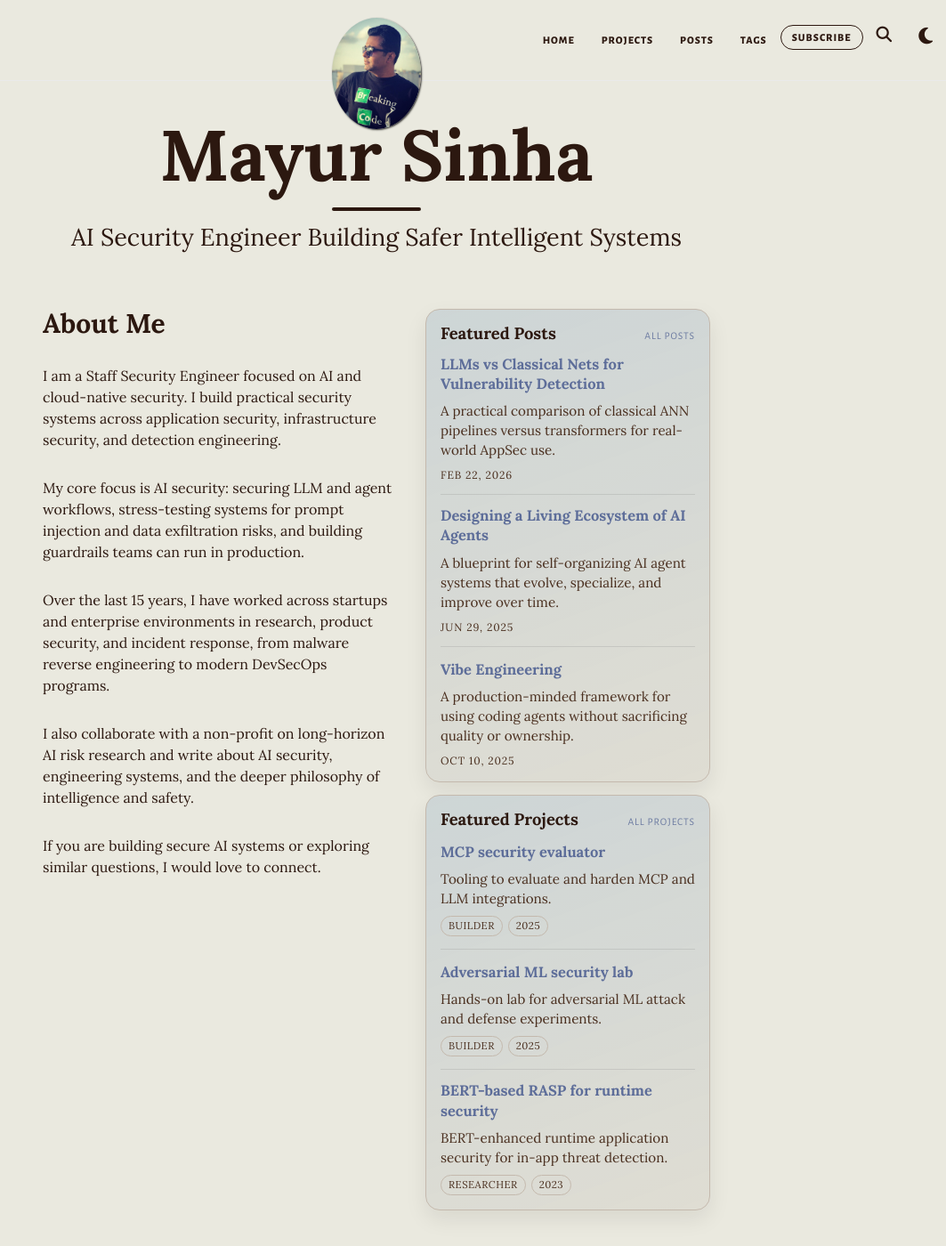
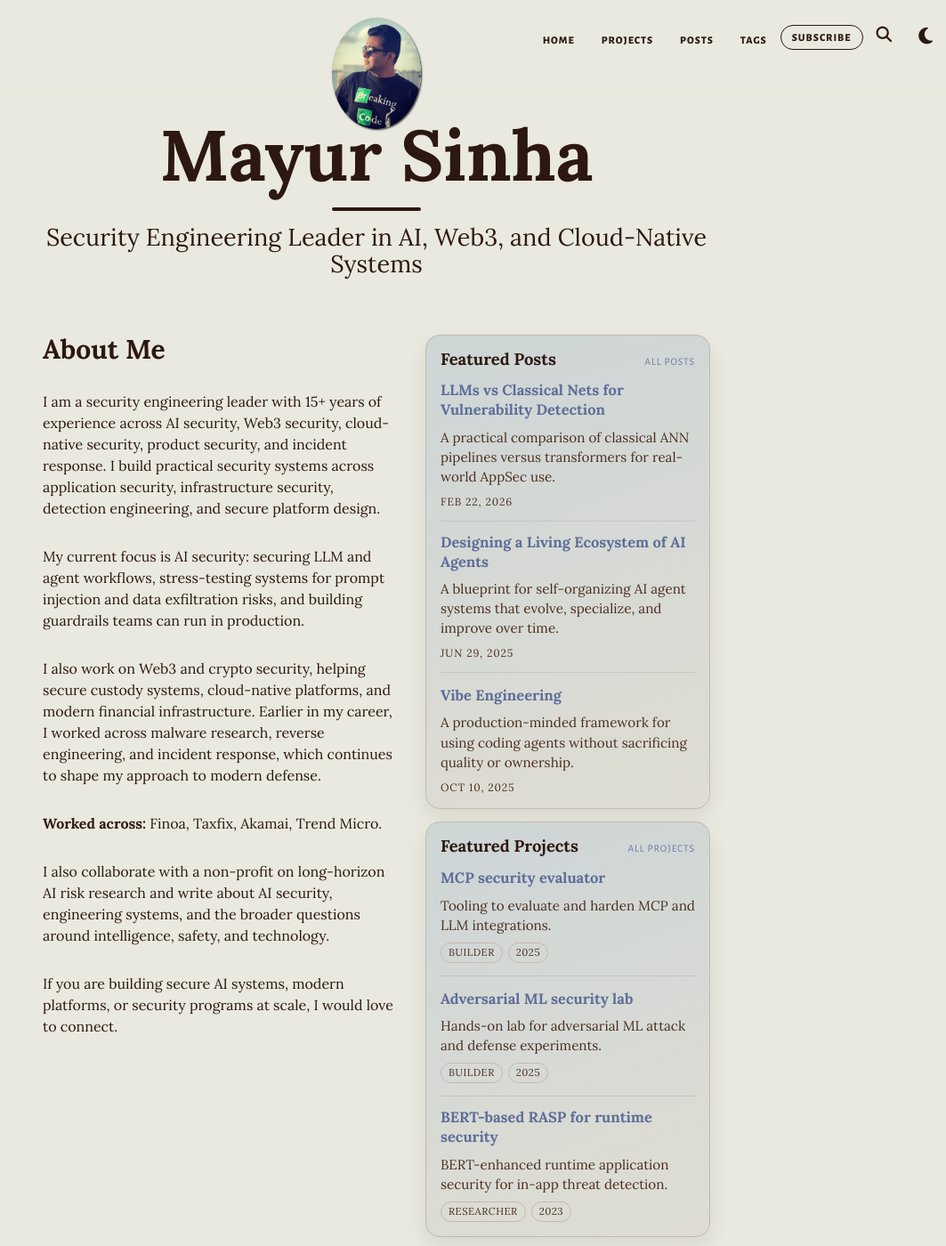
Before and after one commit to themayursinha/blog, a Jekyll site: the page built from index.md, in a window 1280 px wide and 1400 px high. Shown: the whole window at 89% size, without its empty margins (217-1280 px from the left). Built offline with Jekyll 4.4.1, drawn with Linux system fonts in a browser that asks for light colours.

Commit message:
Broaden homepage positioning

```diff
--- a/_config.yml
+++ b/_config.yml
@@ -17,7 +17,7 @@ baseurl: ""
 title: "Mayur Sinha"
 
 # Short description of your site
-description: "Security engineer writing about AI security, LLM security, and philosophy of technology."
+description: "Security engineering leader writing about AI security, Web3 security, cloud-native security, and engineering systems."
 
 # --- Navigation bar options --- #
 
--- a/index.md
+++ b/index.md
@@ -1,9 +1,9 @@
 ---
 layout: page
 title: Mayur Sinha
-subtitle: AI Security Engineer Building Safer Intelligent Systems
-description: Staff AI Security Engineer building secure LLM and agent systems for production environments.
-meta-title: Mayur Sinha | AI Security Engineer
+subtitle: Security Engineering Leader in AI, Web3, and Cloud-Native Systems
+description: Security engineering leader with 15+ years of experience across AI security, Web3 security, cloud-native security, product security, and incident response.
+meta-title: Mayur Sinha | Security Engineering Leader
 use-site-title: false
 featured_posts:
   - title: Why Transformer LLMs are better at finding code vulnerabilities than classical neural networks
@@ -28,15 +28,17 @@ featured_projects:
 <section class="home-about-column">
   <h2>About Me</h2>
 
-  <p>I am a Staff Security Engineer focused on AI and cloud-native security. I build practical security systems across application security, infrastructure security, and detection engineering.</p>
+  <p>I am a security engineering leader with 15+ years of experience across AI security, Web3 security, cloud-native security, product security, and incident response. I build practical security systems across application security, infrastructure security, detection engineering, and secure platform design.</p>
 
-  <p>My core focus is AI security: securing LLM and agent workflows, stress-testing systems for prompt injection and data exfiltration risks, and building guardrails teams can run in production.</p>
+  <p>My current focus is AI security: securing LLM and agent workflows, stress-testing systems for prompt injection and data exfiltration risks, and building guardrails teams can run in production.</p>
 
-  <p>Over the last 15 years, I have worked across startups and enterprise environments in research, product security, and incident response, from malware reverse engineering to modern DevSecOps programs.</p>
+  <p>I also work on Web3 and crypto security, helping secure custody systems, cloud-native platforms, and modern financial infrastructure. Earlier in my career, I worked across malware research, reverse engineering, and incident response, which continues to shape my approach to modern defense.</p>
 
-  <p>I also collaborate with a non-profit on long-horizon AI risk research and write about AI security, engineering systems, and the deeper philosophy of intelligence and safety.</p>
+  <p><strong>Worked across:</strong> Finoa, Taxfix, Akamai, Trend Micro.</p>
 
-  <p>If you are building secure AI systems or exploring similar questions, I would love to connect.</p>
+  <p>I also collaborate with a non-profit on long-horizon AI risk research and write about AI security, engineering systems, and the broader questions around intelligence, safety, and technology.</p>
+
+  <p>If you are building secure AI systems, modern platforms, or security programs at scale, I would love to connect.</p>
 
 </section>
 
```
